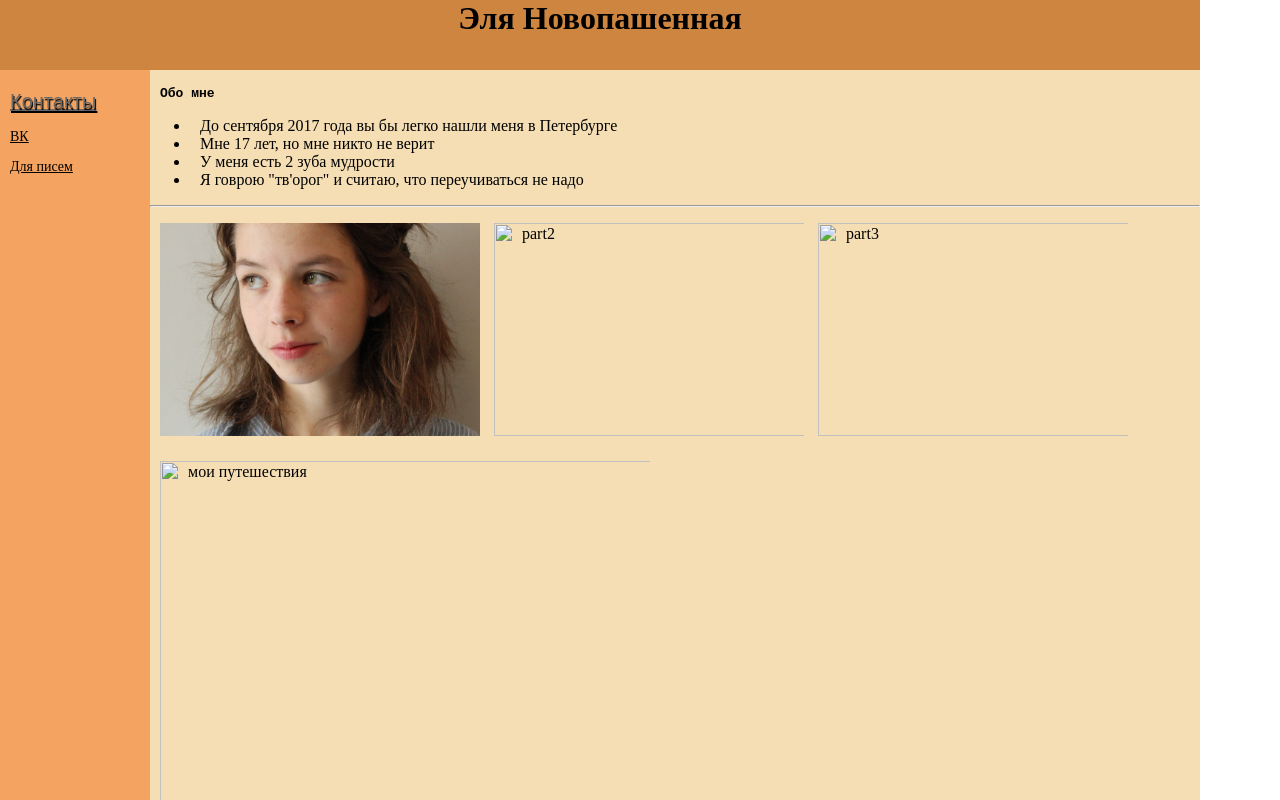
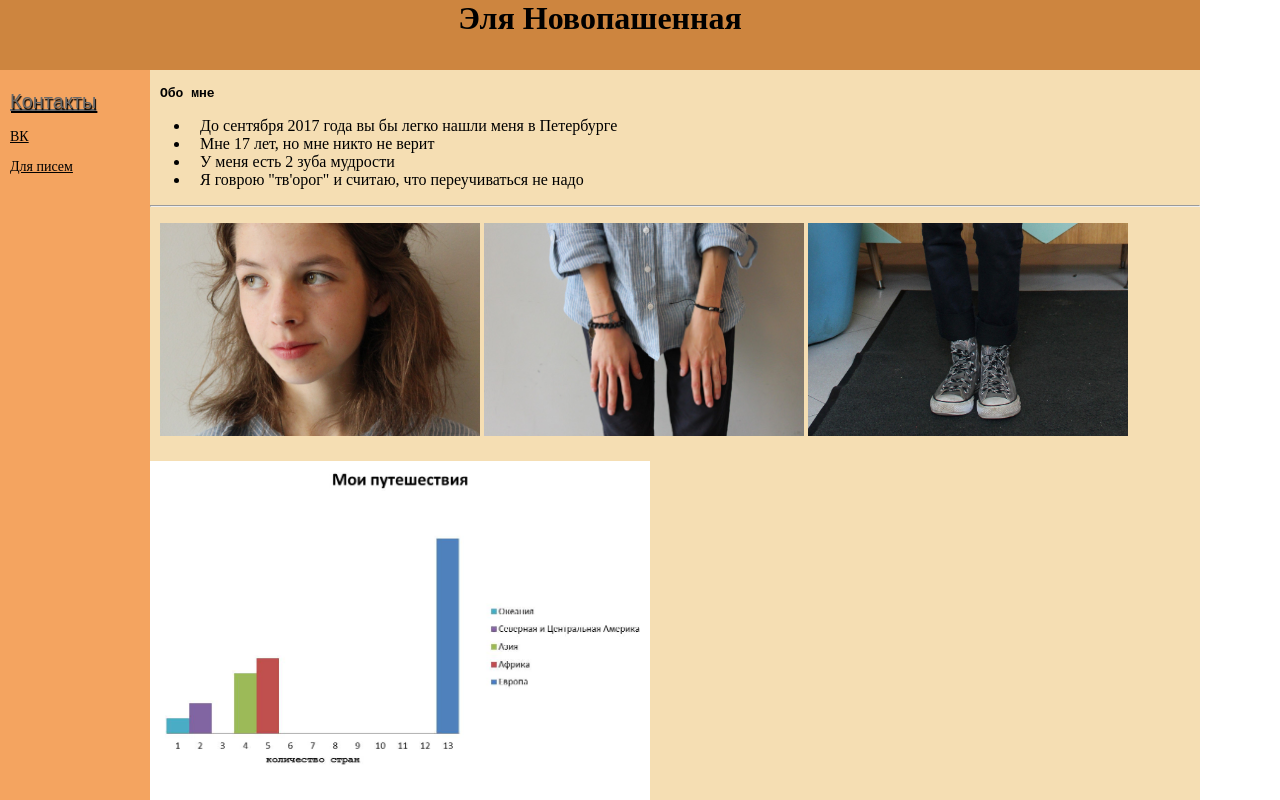
Before and after one commit to elinanovo/aboutme, a plain HTML site: page index.html in a window 1280 px wide. Drawn offline with Linux system fonts and the light colour scheme.

Commit message:
Update index.html

```diff
--- a/index.html
+++ b/index.html
@@ -36,11 +36,11 @@
 
   <p>
     <img src= "https://github.com/elinanovo/aboutme/blob/gh-pages/images/part1.jpg?raw=true" alt= "part1" width="320" height="213">
-    <img src= "images/part2.jpg" alt= "part2" width="320" height="213">
-    <img src= "images/part3.jpg" alt= "part3" width="320" height="213">
+    <img src= "https://github.com/elinanovo/aboutme/blob/gh-pages/images/part2.jpg?raw=true" alt= "part2" width="320" height="213">
+    <img src= "https://github.com/elinanovo/aboutme/blob/gh-pages/images/part3.jpg?raw=true" alt= "part3" width="320" height="213">
   </p>
 
-	<p> <img src="images/diagram.jpg" alt="мои путешествия" width="500" height="341" align="left" vspace=5> </p>
+	<p> <img src="https://github.com/elinanovo/aboutme/blob/gh-pages/images/diagram.jpg?raw=true" alt="мои путешествия" width="500" height="341" align="left" vspace=5> </p>
 </div>
 <div id = "footer"></div>
 
```
